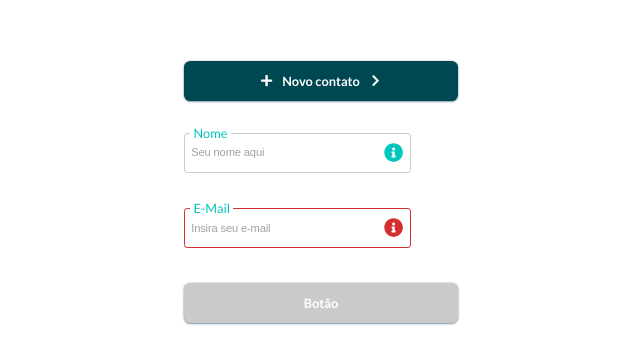
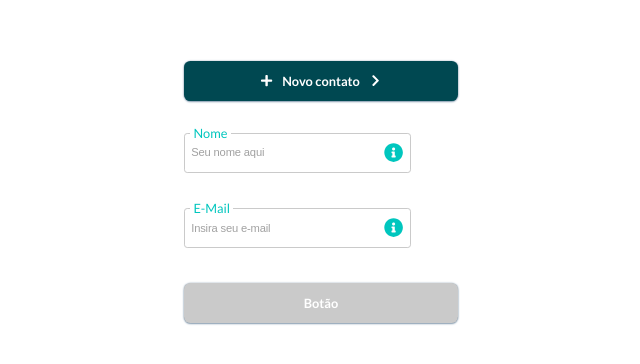
Before and after one commit to Beleze94/mettacard, a Next.js app: page / in a window 1280 px wide. Shown: the part 208-572 px from the top of the page, without its empty margins (319-959 px from the left). Built offline with nearby package versions, Linux system fonts and the light colour scheme.

Commit message:
inputs nome e email

```diff
--- a/src/app/components/emailInput/index.jsx
+++ b/src/app/components/emailInput/index.jsx
@@ -13,8 +13,7 @@ export default function EmailInput() {
 	};
 
 	function validateEmail(email) {
-		var validRegex =
-			/^[a-zA-Z0-9.!#$%&'*+/=?^_`{|}~-]+@[a-zA-Z0-9-]+(?:\.[a-zA-Z0-9-]+)*$/;
+		var validRegex = /^[a-zA-Z0-9._%+-]+@[a-zA-Z0-9.-]+\.[a-zA-Z]{2,}$/;
 		if (email.match(validRegex)) {
 			return true;
 		} else {
@@ -23,8 +22,17 @@ export default function EmailInput() {
 	}
 
 	useEffect(() => {
+		if (userInputParent.length == 0) {
+			return;
+		}
 		const isEmail = validateEmail(userInputParent);
-		isEmail ? setState("success") : setState("error");
+		if (isEmail) {
+			setState("success");
+			setHelperText("");
+		} else {
+			setState("error");
+			setHelperText("Insira um e-mail válido");
+		}
 	}, [userInputParent]);
 
 	return (
--- a/src/app/components/nameInput/index.jsx
+++ b/src/app/components/nameInput/index.jsx
@@ -12,16 +12,26 @@ export default function NameInput() {
 		setUserInputParent(userInput);
 	};
 
+	function validateFullName(name) {
+		var validRegex = /^[a-zA-Z]{3,} [a-zA-Z]{3,}$/;
+		if (name.match(validRegex)) {
+			return true;
+		} else {
+			return false;
+		}
+	}
+
 	useEffect(() => {
 		if (userInputParent.length == 0) {
 			return;
 		}
-		if (userInputParent.length > 3) {
+		const isFullName = validateFullName(userInputParent);
+		if (isFullName) {
 			setState("success");
 			setHelperText("");
 		} else {
 			setState("error");
-			setHelperText("Insira seu nome");
+			setHelperText("Insira o nome completo");
 		}
 	}, [userInputParent]);
 
```
